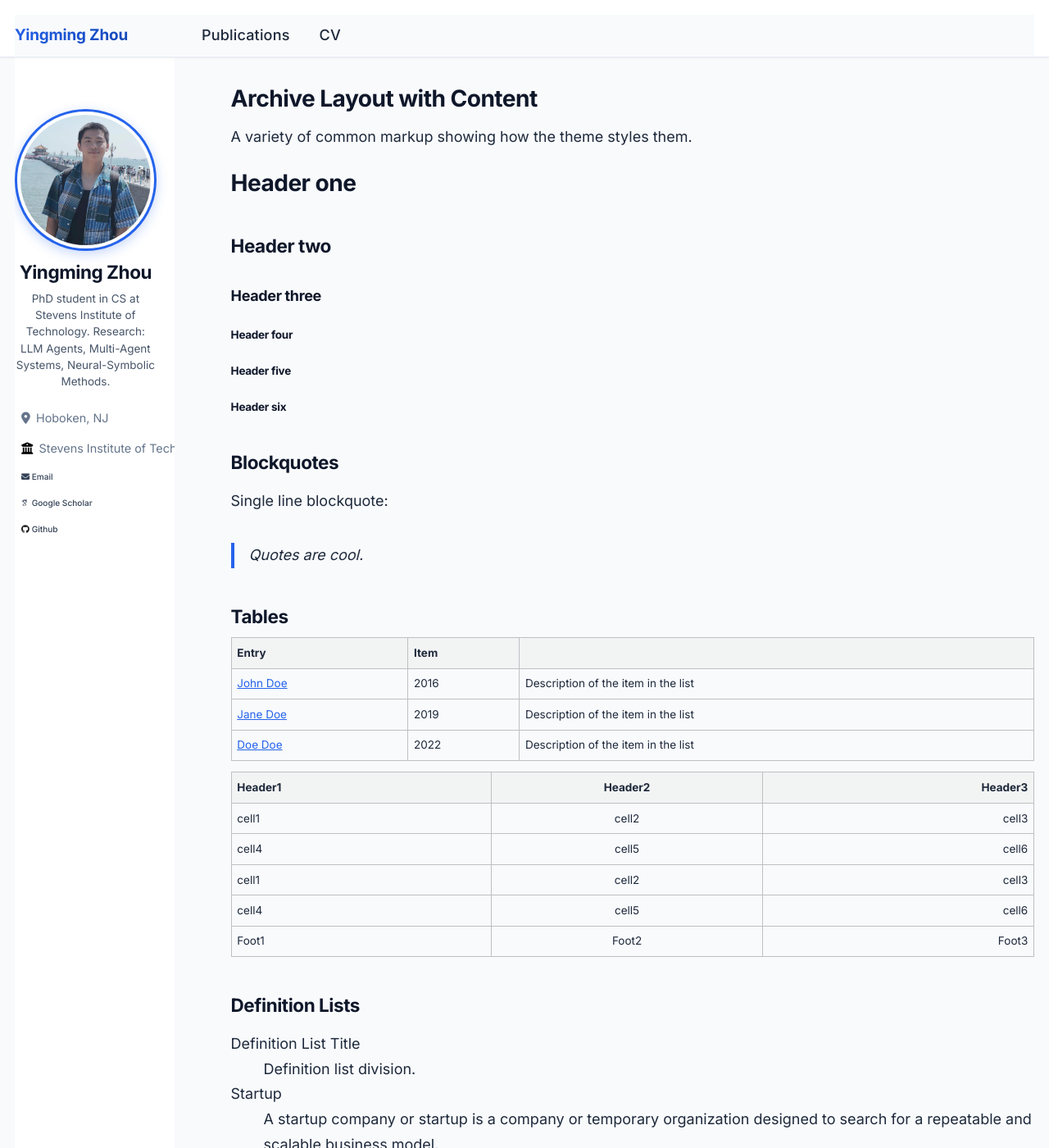
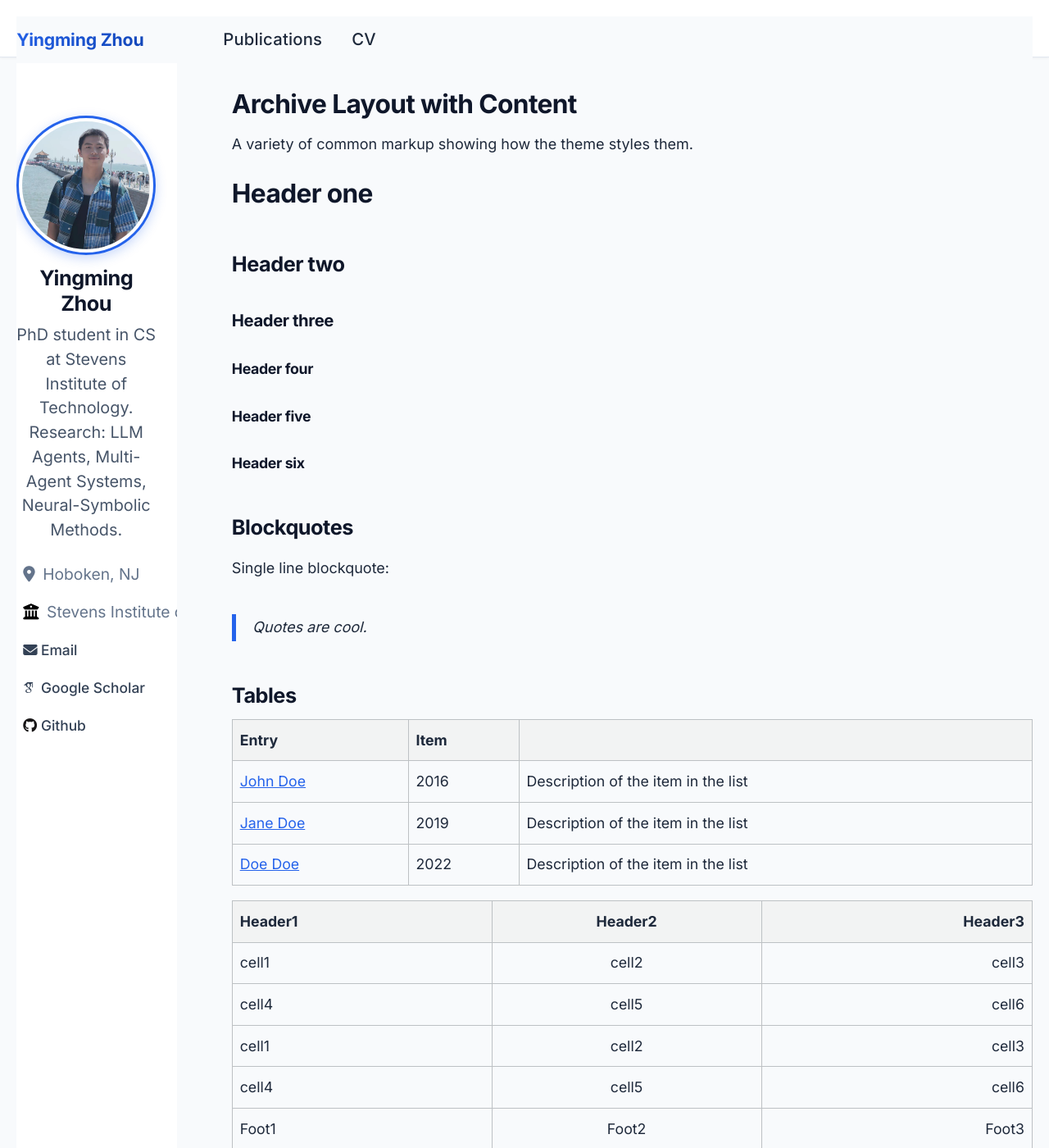
Before and after one commit to Aizhouym/Aizhouym.github.io, a Jekyll site: the page built from _pages/archive-layout-with-content.md, in a window 1280 px wide and 1400 px high. Shown: the whole window at 82% size. Built offline with Jekyll 4.4.1, drawn with Linux system fonts in a browser that asks for light colours; some web fonts are replaced.

Commit message:
Increase site typography sizes

```diff
--- a/_sass/_base.scss
+++ b/_sass/_base.scss
@@ -13,8 +13,8 @@ body {
   padding-bottom: 9em;
   color: $text-color;
   font-family: $global-font-family;
-  font-size: 1rem;
-  line-height: 1.7;
+  font-size: 1.125rem;
+  line-height: 1.8;
   background-color: $background-color;
   -webkit-font-smoothing: antialiased;
   -moz-osx-font-smoothing: grayscale;
@@ -65,6 +65,7 @@ small, .small {
 
 p {
   margin-bottom: 1.3em;
+  font-size: 1rem;
 }
 
 u,
--- a/_sass/_variables.scss
+++ b/_sass/_variables.scss
@@ -6,7 +6,7 @@
    Typography
    ========================================================================== */
 
-$doc-font-size              : 16;
+$doc-font-size              : 18;
 
 /* paragraph indention */
 $paragraph-indent           : false; // true, false (default)
@@ -33,14 +33,14 @@ $header-font-family         : $sans-serif;
 $caption-font-family        : $serif;
 
 /* type scale */
-$type-size-1                : 2.441em;  // ~39.056px
-$type-size-2                : 1.953em;  // ~31.248px
-$type-size-3                : 1.563em;  // ~25.008px
-$type-size-4                : 1.25em;   // ~20px
-$type-size-5                : 1em;      // ~16px
-$type-size-6                : 0.75em;   // ~12px
-$type-size-7                : 0.6875em; // ~11px
-$type-size-8                : 0.625em;  // ~10px
+$type-size-1                : 2.441em;  // ~43.938px
+$type-size-2                : 1.953em;  // ~35.154px
+$type-size-3                : 1.563em;  // ~28.134px
+$type-size-4                : 1.25em;   // ~22.5px
+$type-size-5                : 1em;      // ~18px
+$type-size-6                : 0.875em;  // ~15.75px
+$type-size-7                : 0.75em;   // ~13.5px
+$type-size-8                : 0.6875em; // ~12.375px
 
 /* masthead properties */
 $masthead-height            : 70px;
--- a/assets/css/main.scss
+++ b/assets/css/main.scss
@@ -63,7 +63,7 @@
 
 /* Author location & employer styling */
 .author__urls li.author__desktop {
-  font-size: 0.8em;
+  font-size: 0.95em;
   color: #64748b;
   padding: 4px 8px;
 }
@@ -92,12 +92,24 @@
 
 /* "About Me" section headings */
 .page__content h2 {
-  font-size: 1.15em;
+  font-size: 1.35em;
   margin-top: 2em;
   text-transform: uppercase;
   letter-spacing: 0.06em;
   font-weight: 700;
   color: #334155;
+}
+
+.page__content p,
+.page__content li,
+.page__content dl {
+  font-size: 1.05em;
+}
+
+.sidebar .author__bio,
+.sidebar p,
+.sidebar li {
+  font-size: 0.98em;
 }
 
 /* News items: simple tag-like prefix */
```
